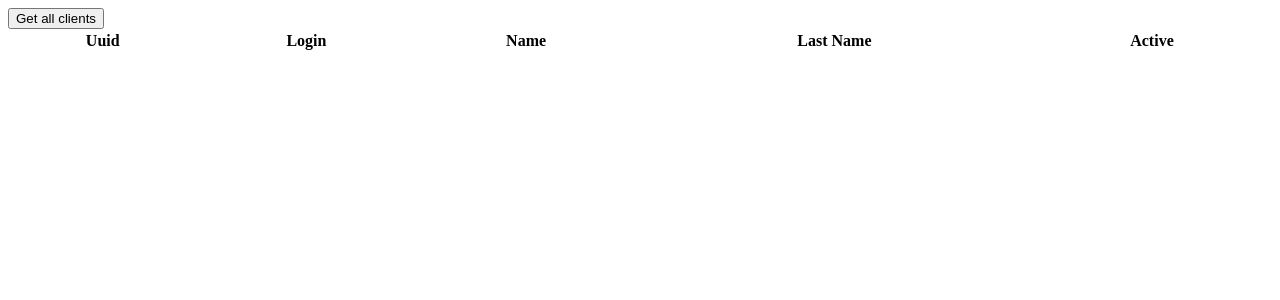
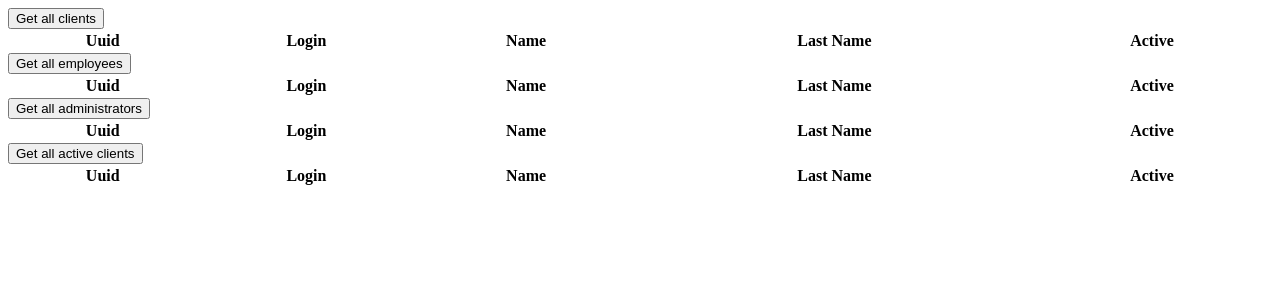
Before and after one commit to kacper1410/PAS, an Angular app in the folder SPA/: page / in a window 1280 px wide. Shown: the top 300 px of the page. Built offline with nearby package versions, Linux system fonts and the light colour scheme.

Commit message:
Add table component, implement some get methods

```diff
--- a/SPA/src/app/app.component.html
+++ b/SPA/src/app/app.component.html
@@ -1,19 +1,13 @@
-<button (click)="onClickButton()">Get all clients</button>
-<table style="width:100%">
-  <tr>
-    <th>Uuid</th>
-    <th>Login</th>
-    <th>Name</th>
-    <th>Last Name</th>
-    <th>Active</th>
-  </tr>
-  <tr *ngFor="let client of clients">
-    <td>{{client.userId}}</td>
-    <td>{{client.login}}</td>
-    <td>{{client.name}}</td>
-    <td>{{client.lastName}}</td>
-    <td>{{client.active}}</td>
-  </tr>
-</table>
+<button (click)="getAllClients()">Get all clients</button>
+<app-table [users]="clients"></app-table>
+
+<button (click)="getAllEmployees()">Get all employees</button>
+<app-table [users]="employees"></app-table>
+
+<button (click)="getAllAdministrators()">Get all administrators</button>
+<app-table [users]="administrators"></app-table>
+
+<button (click)="getAllActiveClients()">Get all active clients</button>
+<app-table [users]="activeClients"></app-table>
 
 <router-outlet></router-outlet>
--- a/SPA/src/app/app.component.ts
+++ b/SPA/src/app/app.component.ts
@@ -1,6 +1,8 @@
 import { Component } from '@angular/core';
 import { UserService } from './user.service';
 import { Client } from './model/client';
+import { Employee } from './model/employee';
+import { Administrator } from './model/administrator';
 
 @Component({
   selector: 'app-root',
@@ -8,12 +10,30 @@ import { Client } from './model/client';
   styleUrls: ['./app.component.less']
 })
 export class AppComponent {
+
   clients: Client[] = [];
+  employees: Employee[] = [];
+  administrators: Administrator[] = [];
+
+  activeClients: Client[] = [];
 
   constructor(private userService: UserService) {
   }
 
-  onClickButton(): void {
+  getAllClients(): void {
     this.userService.getAllClients().subscribe((response: Client[]) => this.clients = response);
   }
+
+  getAllEmployees(): void {
+    this.userService.getAllEmployees().subscribe((response: Employee[]) => this.employees = response);
+  }
+
+  getAllAdministrators(): void {
+    this.userService.getAllAdministrators().subscribe((response: Administrator[]) => this.administrators = response);
+  }
+
+  getAllActiveClients(): void {
+    this.userService.getAllActiveClients().subscribe((response: Client[]) => this.activeClients = response);
+  }
+
 }
--- a/SPA/src/app/app.module.ts
+++ b/SPA/src/app/app.module.ts
@@ -4,10 +4,12 @@ import { NgModule } from '@angular/core';
 import { AppRoutingModule } from './app-routing.module';
 import { AppComponent } from './app.component';
 import { HttpClientModule } from '@angular/common/http';
+import { TableComponent } from './table/table.component';
 
 @NgModule({
   declarations: [
-    AppComponent
+    AppComponent,
+    TableComponent
   ],
   imports: [
     BrowserModule,
--- /dev/null
+++ b/SPA/src/app/model/user.ts
@@ -0,0 +1,7 @@
+export interface User {
+  userId: number;
+  login: string;
+  name: string;
+  lastName: string;
+  active: boolean;
+}
--- /dev/null
+++ b/SPA/src/app/table/table.component.html
@@ -0,0 +1,16 @@
+<table>
+  <tr>
+    <th>Uuid</th>
+    <th>Login</th>
+    <th>Name</th>
+    <th>Last Name</th>
+    <th>Active</th>
+  </tr>
+  <tr *ngFor="let user of users">
+    <td>{{user.userId}}</td>
+    <td>{{user.login}}</td>
+    <td>{{user.name}}</td>
+    <td>{{user.lastName}}</td>
+    <td>{{user.active}}</td>
+  </tr>
+</table>
--- /dev/null
+++ b/SPA/src/app/table/table.component.less
@@ -0,0 +1,7 @@
+table {
+  width: 100%;
+
+  tr, td {
+    text-align: center;
+  }
+}
--- /dev/null
+++ b/SPA/src/app/table/table.component.ts
@@ -0,0 +1,19 @@
+import { Component, Input, OnInit } from '@angular/core';
+import { User } from '../model/user';
+
+@Component({
+  selector: 'app-table',
+  templateUrl: './table.component.html',
+  styleUrls: ['./table.component.less']
+})
+export class TableComponent implements OnInit {
+
+  @Input()
+  users: User[] = [];
+
+  constructor() { }
+
+  ngOnInit(): void {
+  }
+
+}
--- a/SPA/src/app/user.service.ts
+++ b/SPA/src/app/user.service.ts
@@ -1,7 +1,4 @@
 import { Injectable } from '@angular/core';
-import { Administrator } from './model/administrator';
-import { Employee } from './model/employee';
-import { Client } from './model/client';
 import { HttpClient, HttpHeaders } from '@angular/common/http';
 
 @Injectable({
@@ -16,4 +13,16 @@ export class UserService {
   getAllClients(): any {
     return this.http.get<any>(this.url + '/getAllClients');
   }
+
+  getAllEmployees(): any {
+    return this.http.get<any>(this.url + '/getAllEmployees');
+  }
+
+  getAllAdministrators(): any {
+    return this.http.get<any>(this.url + '/getAllAdministrators');
+  }
+
+  getAllActiveClients(): any {
+    return this.http.get<any>(this.url + '/getAllActiveClients');
+  }
 }
```
Also changed, not shown: SPA/src/app/model/administrator.ts (+4 -6 lines), SPA/src/app/model/client.ts (+3 -6 lines), SPA/src/app/model/employee.ts (+4 -6 lines).
